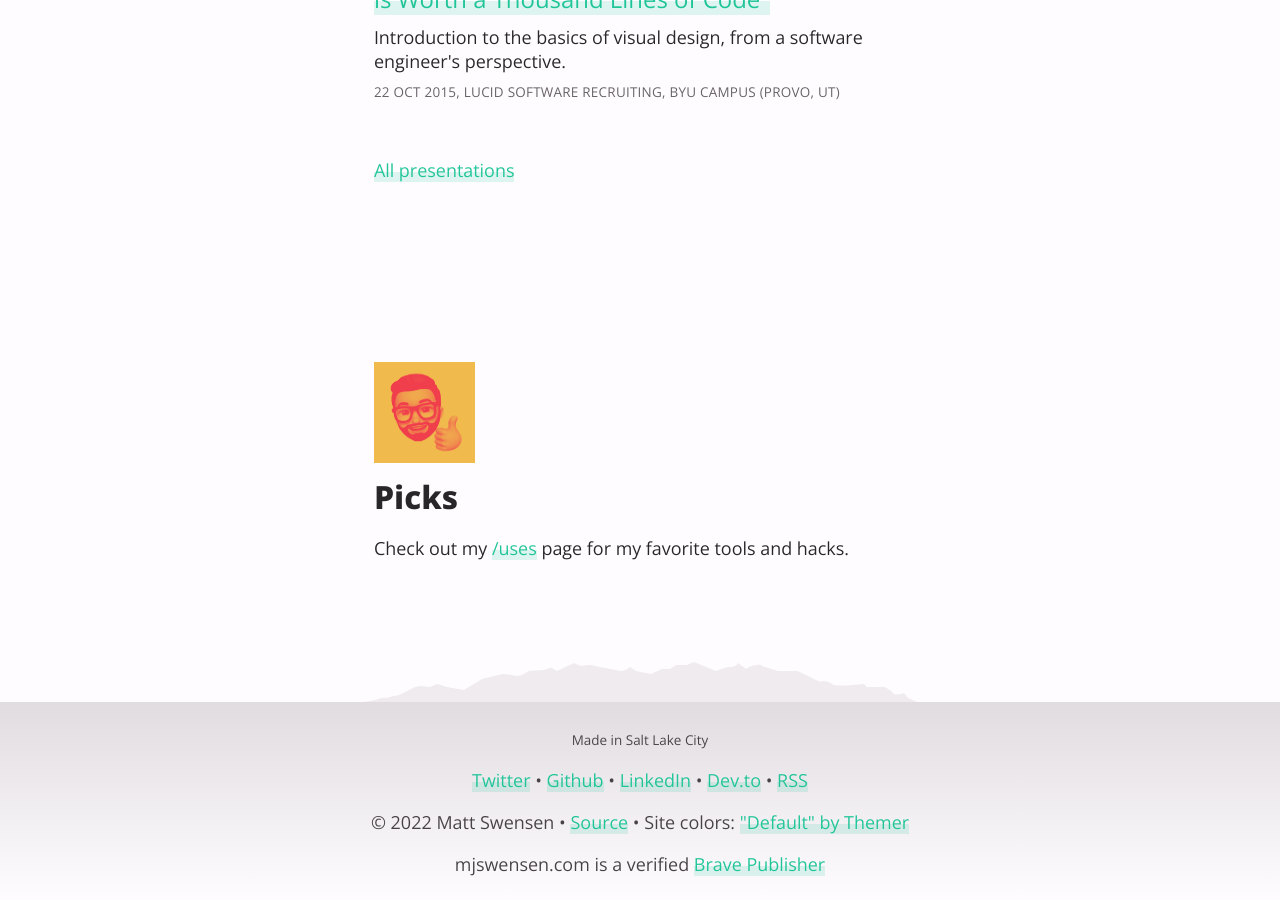
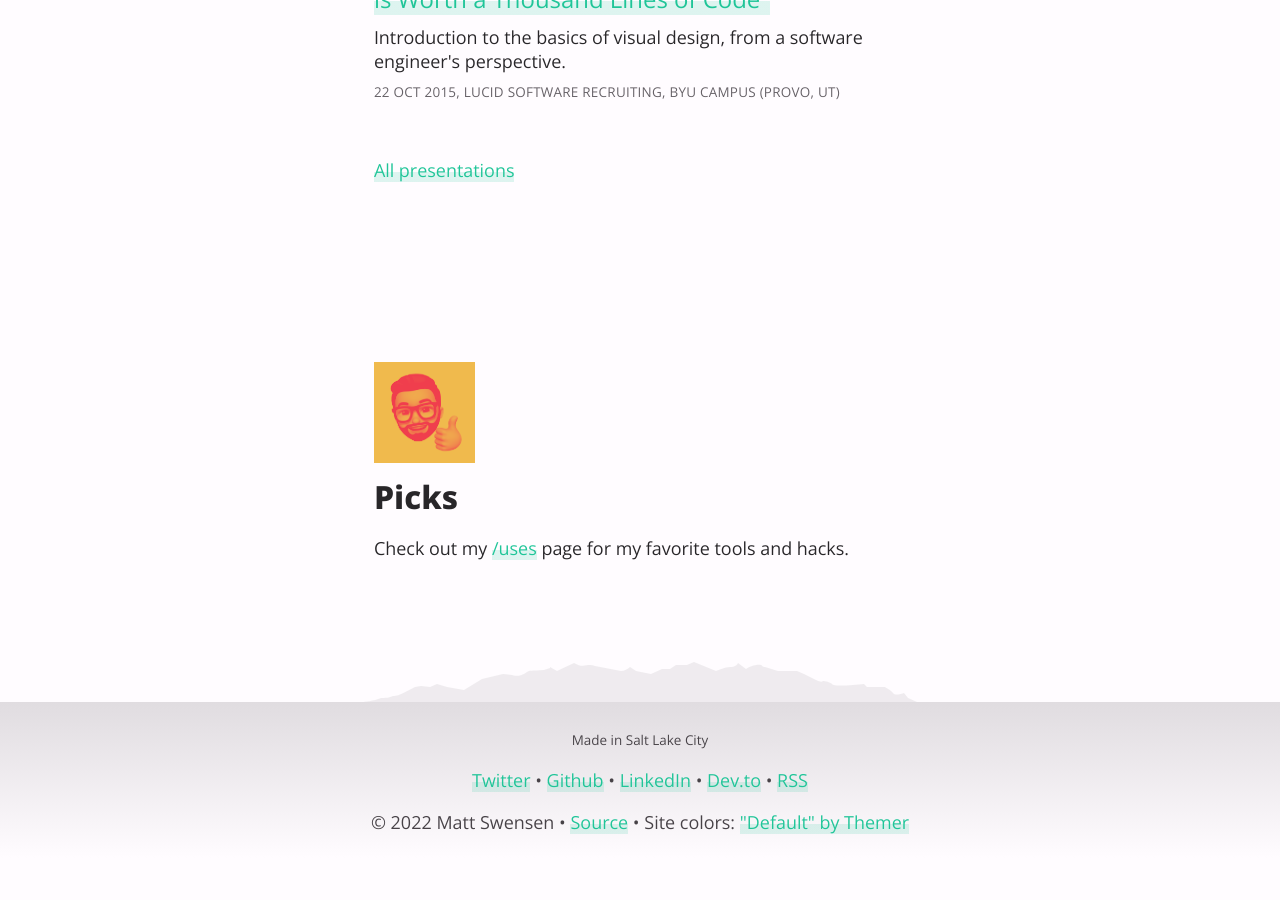
Before and after one commit to mjswensen/mjswensen.com, a Jekyll site: the page built from index.html, in a window 1280 px wide and 900 px high, scrolled down 3449 px. Built offline with Jekyll 4.4.1, drawn with Linux system fonts in a browser that asks for light colours; after the commit the page ends 4307 px from its top, so only the background shows below that.

Commit message:
Remove Brave publisher link from footer

```diff
--- a/_includes/footer.html
+++ b/_includes/footer.html
@@ -22,6 +22,5 @@
       <a class="theme-link light" href="https://themer.dev/?colors.dark.accent0=%23FF4050&colors.dark.accent1=%23F28144&colors.dark.accent2=%23FFD24A&colors.dark.accent3=%23A4CC35&colors.dark.accent4=%2326C99E&colors.dark.accent5=%2366BFFF&colors.dark.accent6=%23CC78FA&colors.dark.accent7=%23F553BF&colors.dark.shade0=%23282629&colors.dark.shade1=%23474247&colors.dark.shade2=%23656066&colors.dark.shade3=%23847E85&colors.dark.shade4=%23A29DA3&colors.dark.shade5=%23C1BCC2&colors.dark.shade6=%23E0DCE0&colors.dark.shade7=%23FFFCFF&colors.light.accent0=%23F03E4D&colors.light.accent1=%23F37735&colors.light.accent2=%23EEBA21&colors.light.accent3=%2397BD2D&colors.light.accent4=%231FC598&colors.light.accent5=%2353A6E1&colors.light.accent6=%23BF65F0&colors.light.accent7=%23EE4EB8&colors.light.shade0=%23FFFCFF&colors.light.shade1=%23E0DCE0&colors.light.shade2=%23C1BCC2&colors.light.shade3=%23A29DA3&colors.light.shade4=%23847E85&colors.light.shade5=%23656066&colors.light.shade6=%23474247&colors.light.shade7=%23282629&activeColorSet=light&calculateIntermediaryShades.dark=false&calculateIntermediaryShades.light=false">"Default" by Themer</a>
       <a class="theme-link dark" href="https://themer.dev/?colors.dark.accent0=%23FF4050&colors.dark.accent1=%23F28144&colors.dark.accent2=%23FFD24A&colors.dark.accent3=%23A4CC35&colors.dark.accent4=%2326C99E&colors.dark.accent5=%2366BFFF&colors.dark.accent6=%23CC78FA&colors.dark.accent7=%23F553BF&colors.dark.shade0=%23282629&colors.dark.shade1=%23474247&colors.dark.shade2=%23656066&colors.dark.shade3=%23847E85&colors.dark.shade4=%23A29DA3&colors.dark.shade5=%23C1BCC2&colors.dark.shade6=%23E0DCE0&colors.dark.shade7=%23FFFCFF&colors.light.accent0=%23F03E4D&colors.light.accent1=%23F37735&colors.light.accent2=%23EEBA21&colors.light.accent3=%2397BD2D&colors.light.accent4=%231FC598&colors.light.accent5=%2353A6E1&colors.light.accent6=%23BF65F0&colors.light.accent7=%23EE4EB8&colors.light.shade0=%23FFFCFF&colors.light.shade1=%23E0DCE0&colors.light.shade2=%23C1BCC2&colors.light.shade3=%23A29DA3&colors.light.shade4=%23847E85&colors.light.shade5=%23656066&colors.light.shade6=%23474247&colors.light.shade7=%23282629&activeColorSet=dark&calculateIntermediaryShades.dark=false&calculateIntermediaryShades.light=false">"Default" by Themer</a>
     </p>
-    <p>mjswensen.com is a verified <a href="https://brave.com/mjs929">Brave Publisher</a></p>
   </div>
 </footer>
```
